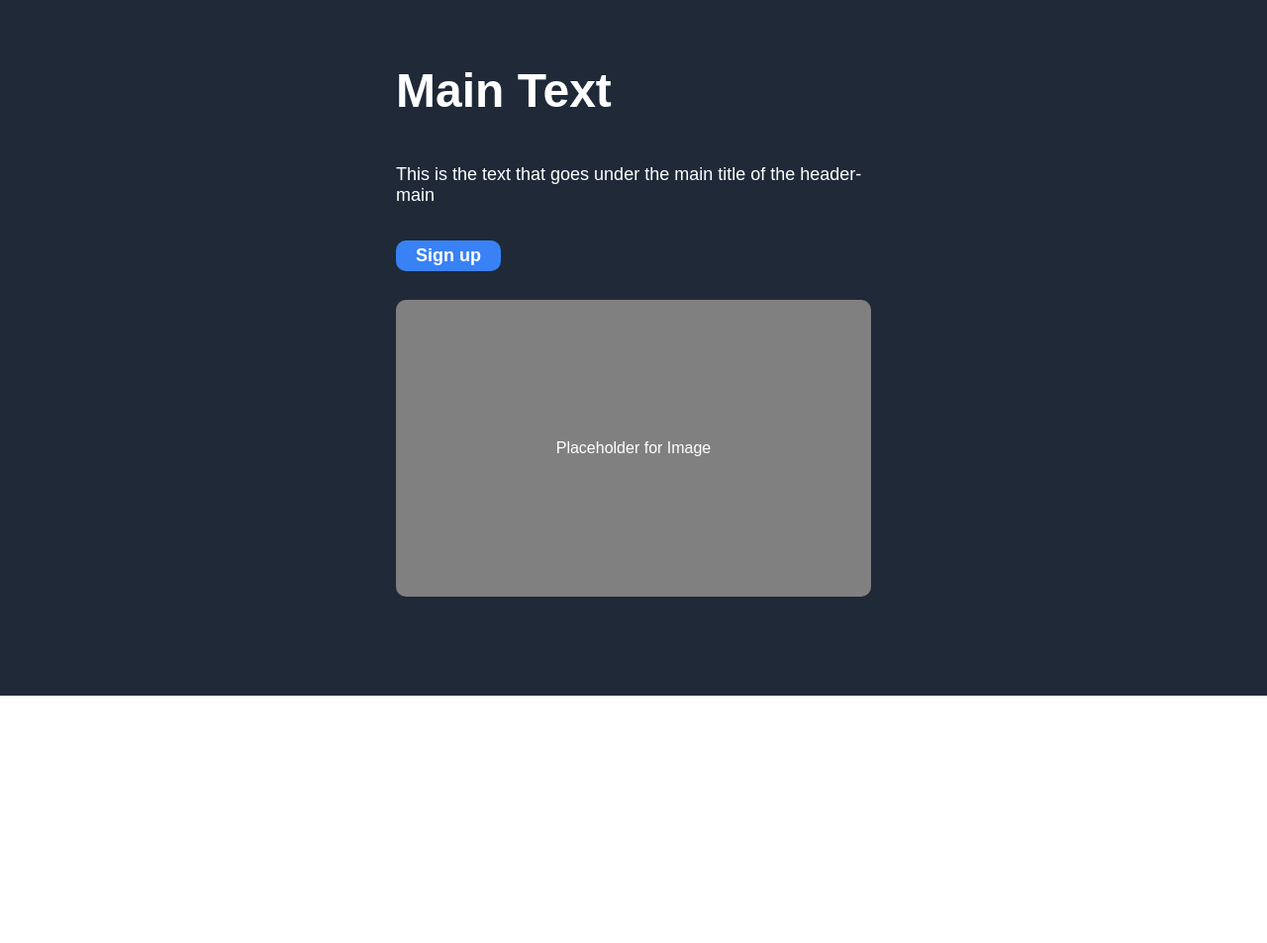
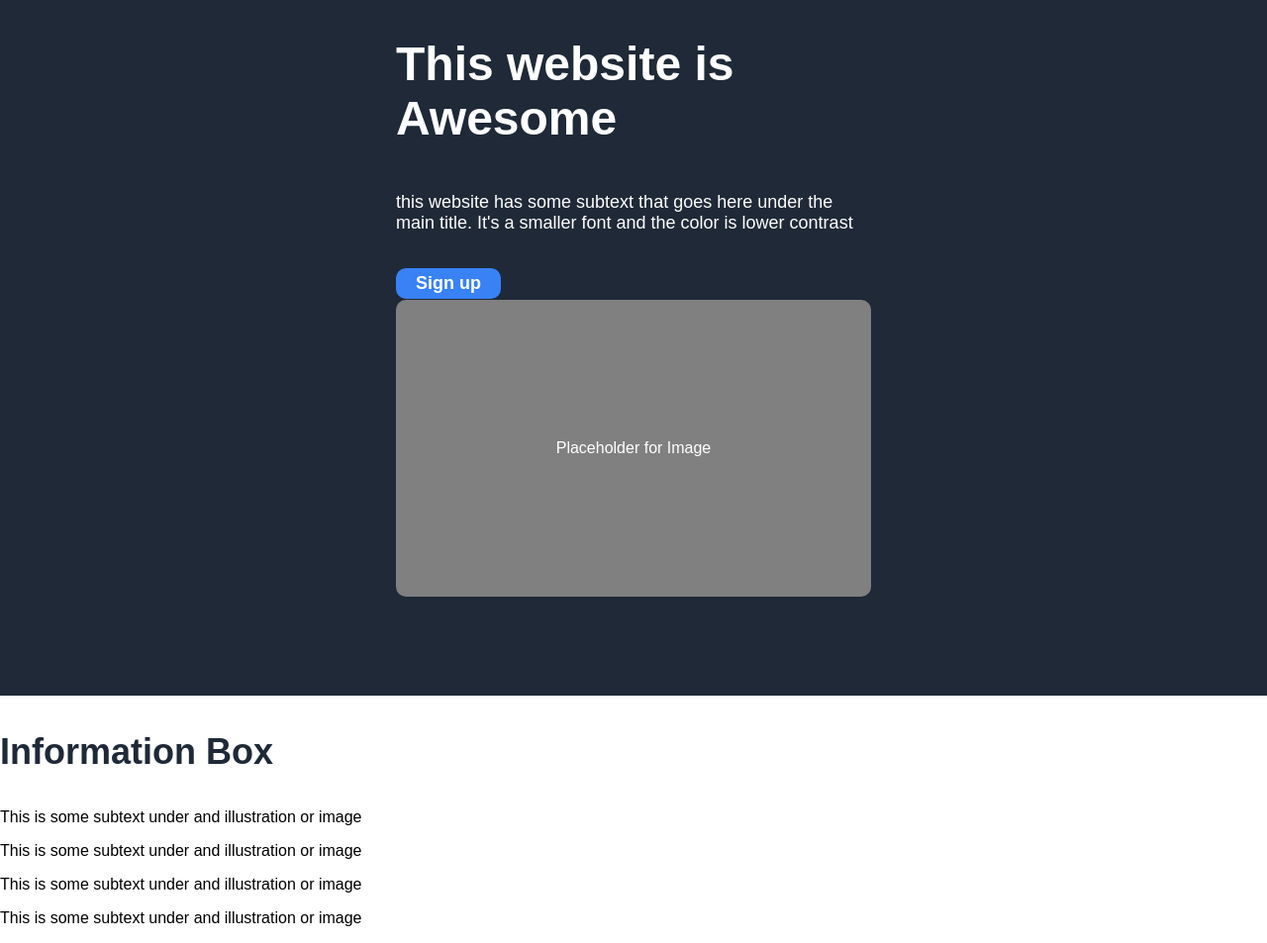
Before and after one commit to Johnatan0/TOP-LandingPage, a plain HTML site: page index.html in a window 1280 px wide. Shown: the part 173-1126 px from the top of the page at 99% size. Before the commit the page ends 876 px from the top, so only its background shows below. Drawn offline with Linux system fonts and the light colour scheme.

Commit message:
Added Basic content boxes

```diff
--- a/index.html
+++ b/index.html
@@ -19,8 +19,8 @@
 
     <div class="header-main">
         <div class="header-main-text">
-            <h1>Main Text</h1>
-            <h2>This is the text that goes under the main title of the header-main</h2>
+            <h1>This website is Awesome</h1>
+            <h2>this website has some subtext that goes here under the main title. It's a  smaller font and the color is lower contrast</h2>
             <button>Sign up</button>
         </div>
 
@@ -28,5 +28,32 @@
             <p>Placeholder for Image</p>
         </div>
     </div>
+
+    <div class="info-box">
+        <p style="font-size: 36px; font-weight: 900; color: #1F2937;">Information Box</p>
+        <div class="box">
+            <div class="box-model">
+              <div class="img-content"></div>
+              <p>This is some subtext under and illustration or image</p>
+            </div>
+
+            <div class="box-model">
+                <div class="img-content"></div>
+                <p>This is some subtext under and illustration or image</p>
+              </div>
+
+              <div class="box-model">
+                <div class="img-content"></div>
+                <p>This is some subtext under and illustration or image</p>
+              </div>
+
+              <div class="box-model">
+                <div class="img-content"></div>
+                <p>This is some subtext under and illustration or image</p>
+              </div>
+        </div>
+    </div>
+
+
 </body>
 </html>
```
